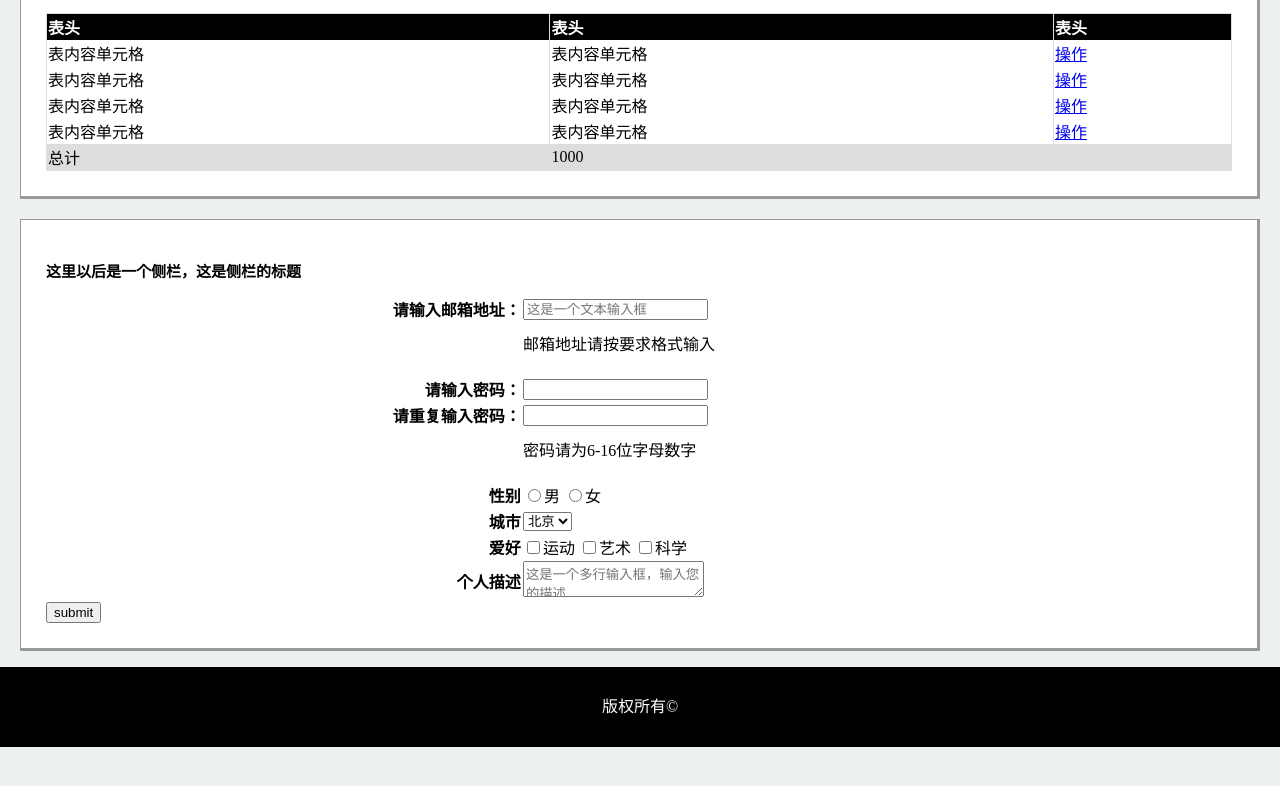
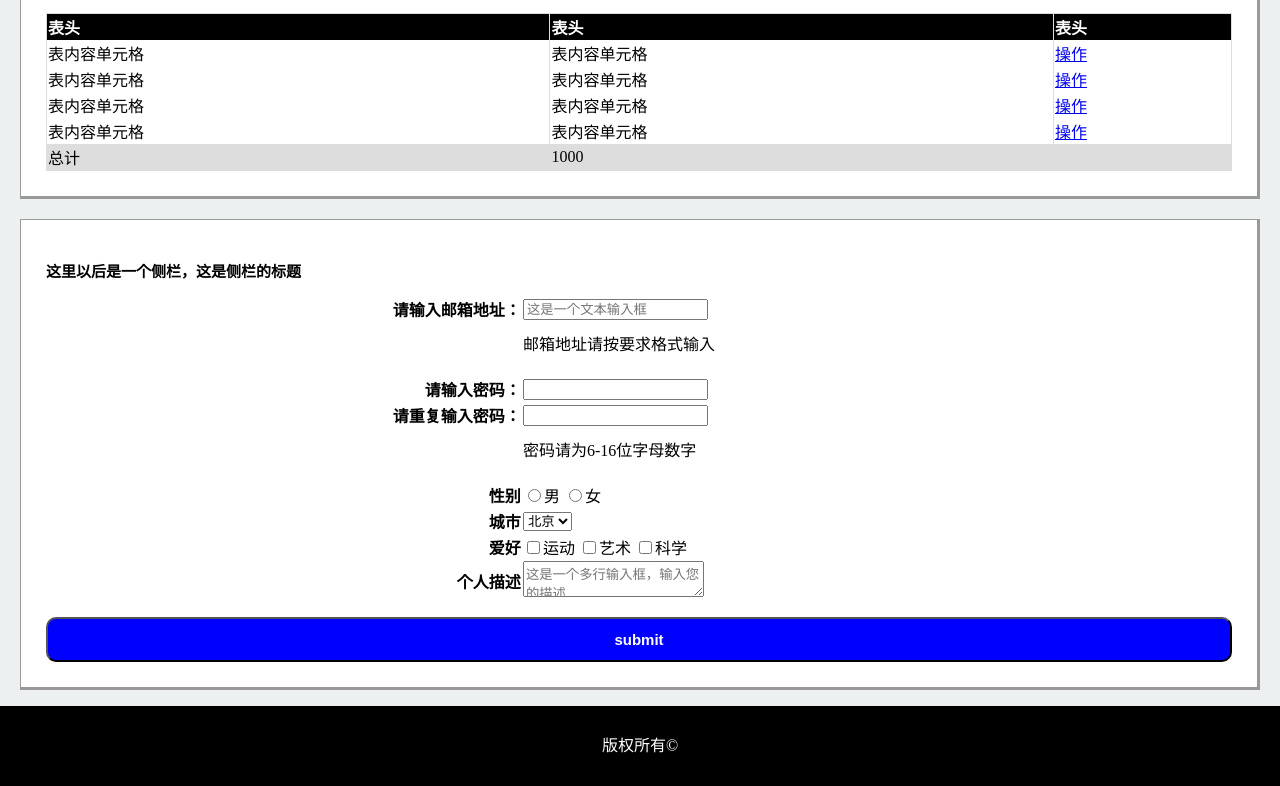
Before and after one commit to wasonal47/Baidu_webfrontend_learn, a plain HTML site: page practice_2/index.html in a window 1280 px wide. Shown: the part 4248-5034 px from the top of the page. Before the commit the page ends 4995 px from the top, so only its background shows below. Drawn offline with Linux system fonts and the light colour scheme; files whose address does not match are found by name.

Commit message:
Update stylesheet.css

```diff
--- a/practice_2/css/stylesheet.css
+++ b/practice_2/css/stylesheet.css
@@ -104,6 +104,17 @@ span{
     margin-top: 8px;
     margin-bottom: 20px;
 }
+input[type=submit]{
+    height:3em;
+    width:100%;
+    margin:1em 0 0 0;
+    border-radius:10px;
+    background-color:blue;
+    color:white;
+    font-size:15px;
+    font-weight: bold;
+    text-align:center;
+}
 footer{
     width:100%;
     height:5em;
```
